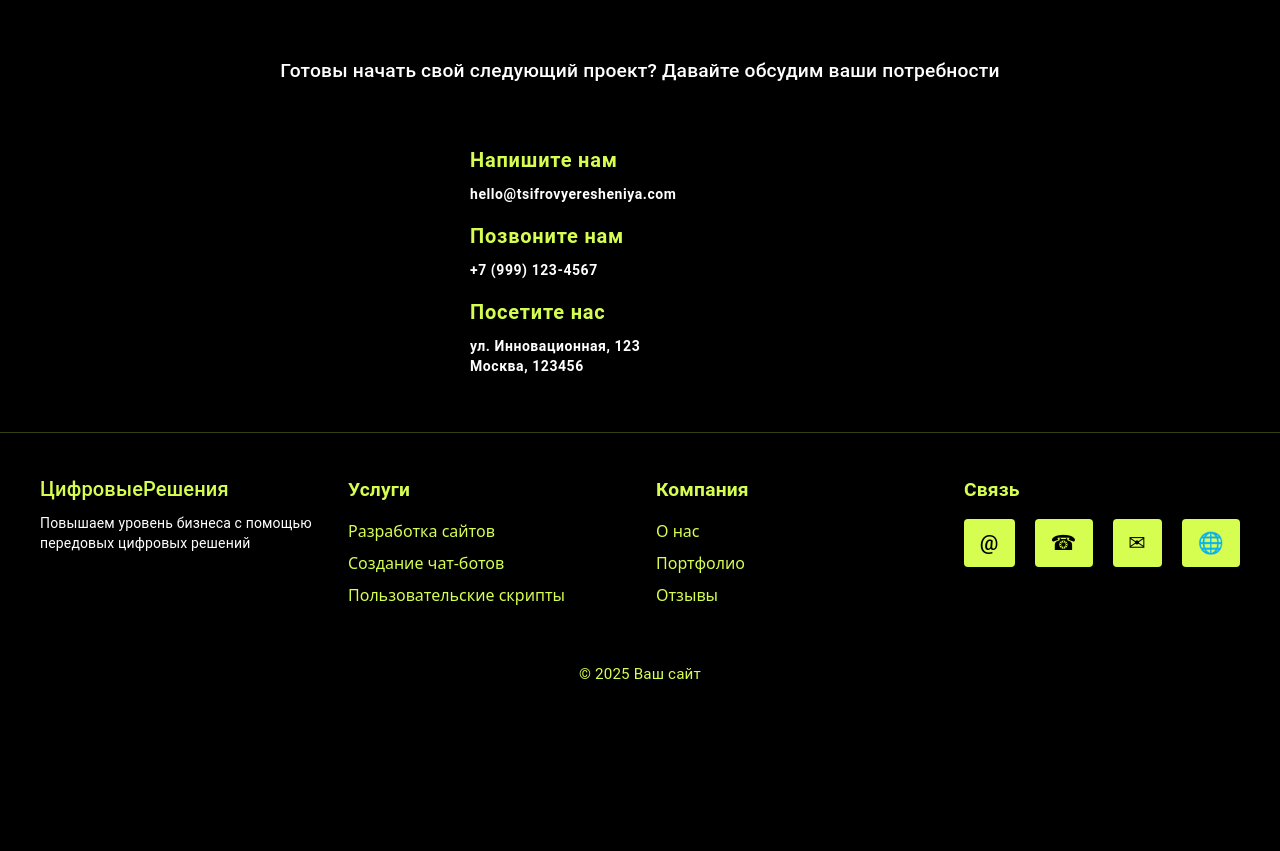
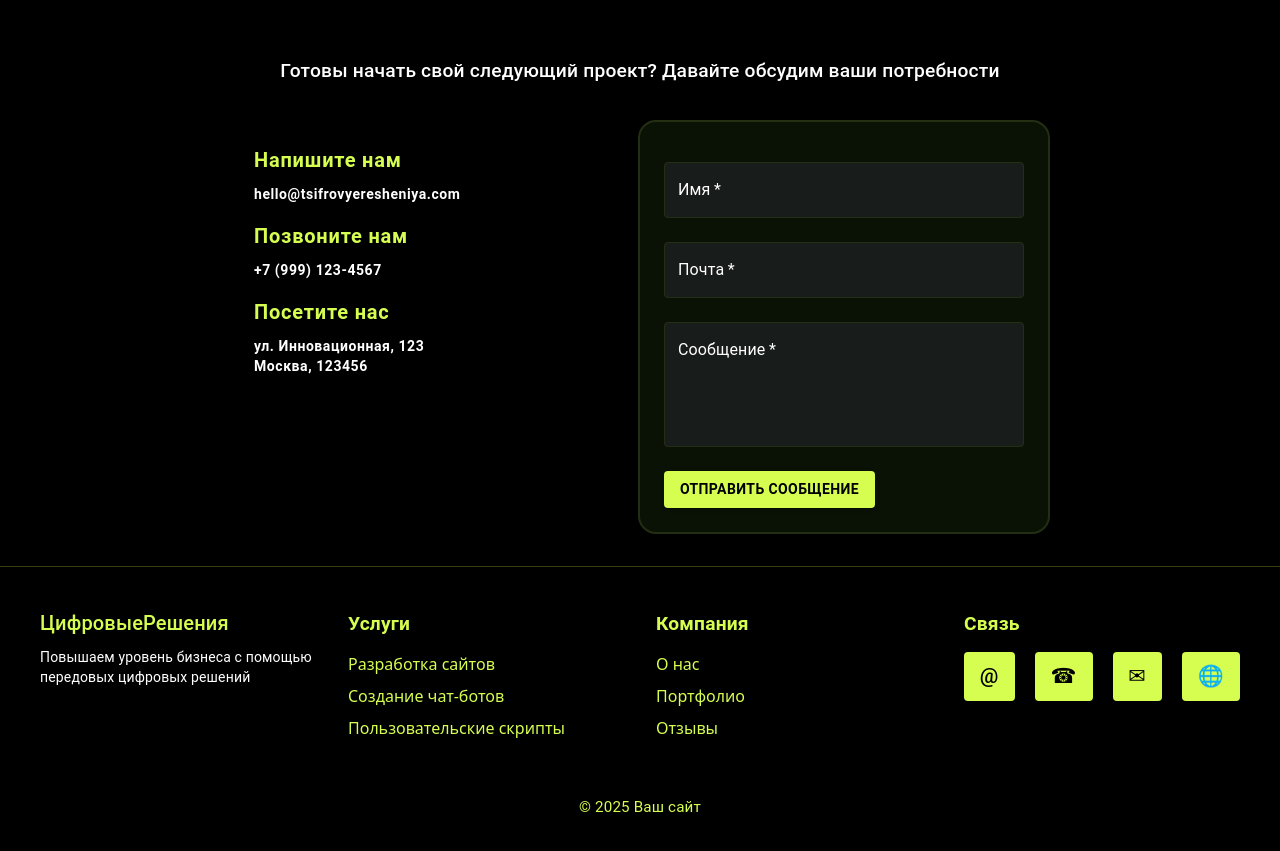
Before and after one commit to FlamingoKi/JGETit-site, a React (Vite) app: page / in a window 1280 px wide. Shown: the part 3838-4689 px from the top of the page. Before the commit the page ends 4564 px from the top, so only its background shows below. Built offline with nearby package versions, Linux system fonts and the light colour scheme.

Commit message:
6 сек

```diff
--- a/src/components/sections/Contacts.css
+++ b/src/components/sections/Contacts.css
@@ -3,30 +3,6 @@
   font-size: 1rem;
   color: #D6FE51;
   margin-bottom: 20px;
-}
-#contacts .contacts-input {
-  padding: 10px;
-  border-radius: 6px;
-  border: 1px solid #D6FE51;
-  font-size: 1rem;
-  background: #000;
-  color: #fff;
-  margin-bottom: 8px;
-}
-#contacts .contacts-btn {
-  padding: 12px 0;
-  font-size: 1rem;
-  font-weight: 600;
-  background: #D6FE51;
-  color: #000;
-  border: none;
-  border-radius: 6px;
-  cursor: pointer;
-  transition: background 0.2s, color 0.2s;
-}
-#contacts .contacts-btn:hover {
-  background: #fff;
-  color: #000;
 }
 #contacts {
   margin-bottom: 32px;
@@ -75,40 +51,3 @@
   color: #D6FE51;
   margin-bottom: 20px;
 }
-#contacts form {
-  flex: 1;
-  min-width: 200px;
-  max-width: 270px;
-  background: #000;
-  border-radius: 12px;
-  padding: 18px 12px;
-  box-shadow: 0 2px 8px #0001;
-  margin-bottom: 18px;
-  display: flex;
-  flex-direction: column;
-  gap: 16px;
-  border: 2px solid #D6FE51;
-}
-#contacts input, #contacts textarea {
-  padding: 10px;
-  border-radius: 6px;
-  border: 1px solid #D6FE51;
-  font-size: 1rem;
-  background: #000;
-  color: #fff;
-}
-#contacts button[type="submit"] {
-  padding: 12px 0;
-  font-size: 1rem;
-  font-weight: 600;
-  background: #D6FE51;
-  color: #000;
-  border: none;
-  border-radius: 6px;
-  cursor: pointer;
-  transition: background 0.2s, color 0.2s;
-}
-#contacts button[type="submit"]:hover {
-  background: #fff;
-  color: #000;
-}
--- a/src/components/sections/Contacts.jsx
+++ b/src/components/sections/Contacts.jsx
@@ -1,14 +1,29 @@
-import React from "react";
-import Button from "@mui/material/Button";
-import TextField from "@mui/material/TextField";
+import React, { useState } from "react";
 import Typography from "@mui/material/Typography";
 import Box from "@mui/material/Box";
 import Paper from "@mui/material/Paper";
 import Stack from "@mui/material/Stack";
+import TextField from "@mui/material/TextField";
+import Button from "@mui/material/Button";
 import "../sections/About.css";
 import "./Contacts.css";
 
 export default function Contacts() {
+  const [form, setForm] = useState({ name: "", email: "", message: "" });
+  const [submitted, setSubmitted] = useState(false);
+
+  const handleChange = (e) => {
+    setForm({ ...form, [e.target.name]: e.target.value });
+  };
+
+  const handleSubmit = (e) => {
+    e.preventDefault();
+    setSubmitted(true);
+    // Здесь может быть отправка данных на сервер
+    setTimeout(() => setSubmitted(false), 2000);
+    setForm({ name: "", email: "", message: "" });
+  };
+
   return (
     <Box component="section" id="contacts" sx={{ mb: 6, width: "100%", maxWidth: 900, mx: "auto" }}>
       <Typography
@@ -28,18 +43,25 @@ export default function Contacts() {
       >
         Готовы начать свой следующий проект? Давайте обсудим ваши потребности
       </Typography>
-      <Stack direction={{ xs: "column", md: "row" }} spacing={5} justifyContent="center" alignItems="flex-start" sx={{ mt: 4 }}>
+      <Stack
+        direction={{ xs: "column", md: "row" }}
+        spacing={5}
+        justifyContent="center"
+        alignItems="stretch"
+        sx={{ mt: 4 }}
+      >
         <Paper
           elevation={0}
           sx={{
-            flex: 1,
-            minWidth: 260,
+            width: { xs: "100%", md: 320 },
+            minWidth: 0,
             maxWidth: 340,
             p: 3,
             mb: 3,
             borderRadius: 2,
-            background: "transparent", // фон полностью прозрачный
-            boxShadow: "none"
+            background: "transparent",
+            boxShadow: "none",
+            flex: "0 0 auto"
           }}
         >
           <Typography
@@ -114,6 +136,169 @@ export default function Contacts() {
             ул. Инновационная, 123<br />Москва, 123456
           </Typography>
         </Paper>
+        <Paper
+          elevation={0}
+          sx={{
+            flex: 1,
+            minWidth: { xs: "100%", md: 320 },
+            maxWidth: 420,
+            p: 3,
+            mb: 3,
+            borderRadius: "18px",
+            background: "#0a1206",
+            border: "2px solid #232e13"
+          }}
+        >
+          <form onSubmit={handleSubmit}>
+            <TextField
+              label="Имя"
+              name="name"
+              value={form.name}
+              onChange={handleChange}
+              required
+              fullWidth
+              margin="normal"
+              sx={{
+                "& .MuiOutlinedInput-root": {
+                  color: "#fff",
+                  background: "#181c1a",
+                  "& input": {
+                    color: "#fff"
+                  },
+                  "&:hover input": {
+                    color: "#D6FE51"
+                  },
+                  "&.Mui-focused input": {
+                    color: "#D6FE51"
+                  },
+                  "& fieldset": {
+                    borderColor: "#232e13"
+                  },
+                  "&:hover fieldset": {
+                    borderColor: "#D6FE51"
+                  },
+                  "&.Mui-focused fieldset": {
+                    borderColor: "#D6FE51"
+                  }
+                },
+                "& .MuiInputLabel-root": {
+                  color: "#fff"
+                },
+                "& .MuiInputLabel-root.Mui-focused": {
+                  color: "#D6FE51"
+                },
+                "& .MuiInputLabel-root:hover": {
+                  color: "#D6FE51"
+                }
+              }}
+            />
+            <TextField
+              label="Почта"
+              name="email"
+              type="email"
+              value={form.email}
+              onChange={handleChange}
+              required
+              fullWidth
+              margin="normal"
+              sx={{
+                "& .MuiOutlinedInput-root": {
+                  color: "#fff",
+                  background: "#181c1a",
+                  "& input": {
+                    color: "#fff"
+                  },
+                  "&:hover input": {
+                    color: "#D6FE51"
+                  },
+                  "&.Mui-focused input": {
+                    color: "#D6FE51"
+                  },
+                  "& fieldset": {
+                    borderColor: "#232e13"
+                  },
+                  "&:hover fieldset": {
+                    borderColor: "#D6FE51"
+                  },
+                  "&.Mui-focused fieldset": {
+                    borderColor: "#D6FE51"
+                  }
+                },
+                "& .MuiInputLabel-root": {
+                  color: "#fff"
+                },
+                "& .MuiInputLabel-root.Mui-focused": {
+                  color: "#D6FE51"
+                },
+                "& .MuiInputLabel-root:hover": {
+                  color: "#D6FE51"
+                }
+              }}
+            />
+            <TextField
+              label="Сообщение"
+              name="message"
+              value={form.message}
+              onChange={handleChange}
+              required
+              fullWidth
+              margin="normal"
+              multiline
+              minRows={4}
+              sx={{
+                "& .MuiOutlinedInput-root": {
+                  color: "#fff",
+                  background: "#181c1a",
+                  "& textarea": {
+                    color: "#fff"
+                  },
+                  "&:hover textarea": {
+                    color: "#D6FE51"
+                  },
+                  "&.Mui-focused textarea": {
+                    color: "#D6FE51"
+                  },
+                  "& fieldset": {
+                    borderColor: "#232e13"
+                  },
+                  "&:hover fieldset": {
+                    borderColor: "#D6FE51"
+                  },
+                  "&.Mui-focused fieldset": {
+                    borderColor: "#D6FE51"
+                  }
+                },
+                "& .MuiInputLabel-root": {
+                  color: "#fff"
+                },
+                "& .MuiInputLabel-root.Mui-focused": {
+                  color: "#D6FE51"
+                },
+                "& .MuiInputLabel-root:hover": {
+                  color: "#D6FE51"
+                }
+              }}
+            />
+            <Button
+              type="submit"
+              variant="contained"
+              disabled={submitted}
+              sx={{
+                mt: 2,
+                fullWidth: true,
+                background: "#D6FE51",
+                color: "#000",
+                fontWeight: 700,
+                "&:hover": {
+                  background: "#D6FE51",
+                  color: "#000"
+                }
+              }}
+            >
+              {submitted ? "Отправлено!" : "Отправить сообщение"}
+            </Button>
+          </form>
+        </Paper>
       </Stack>
     </Box>
   );
```
